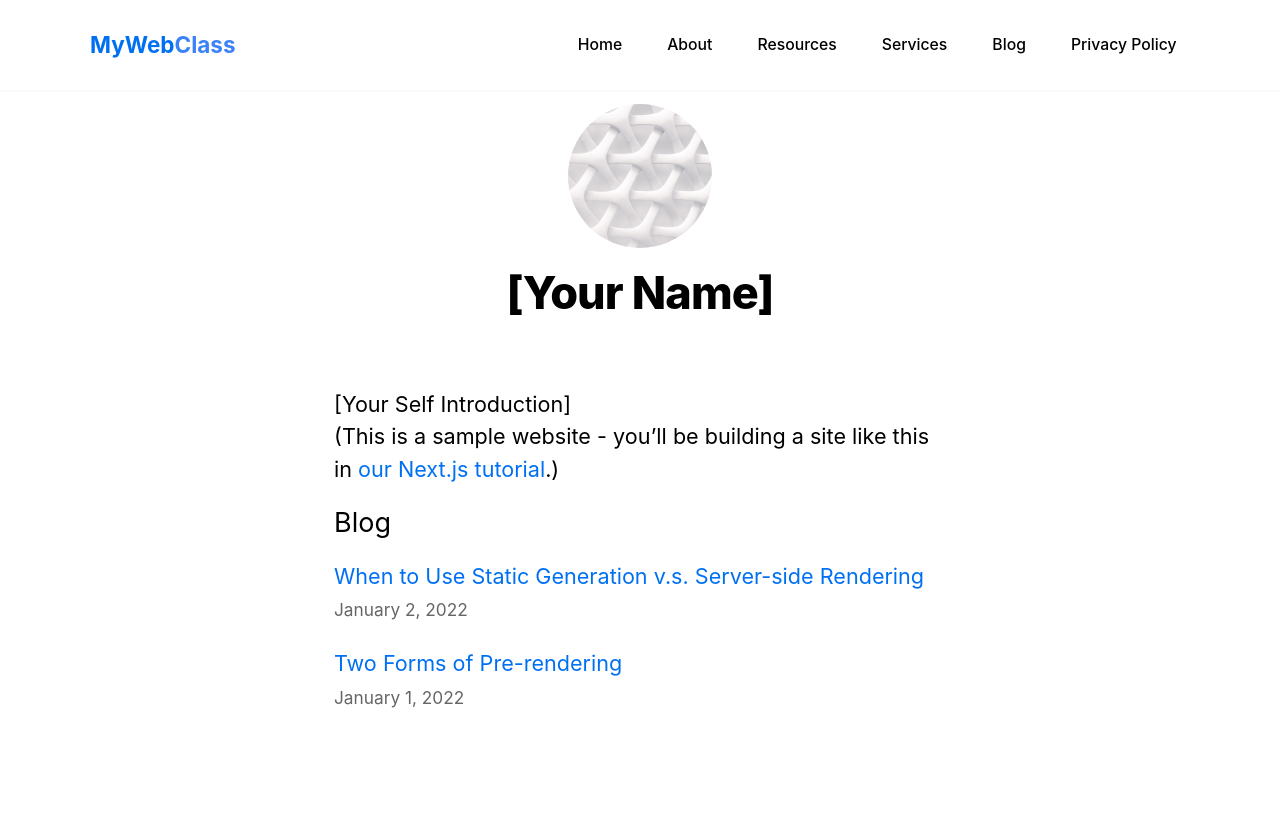
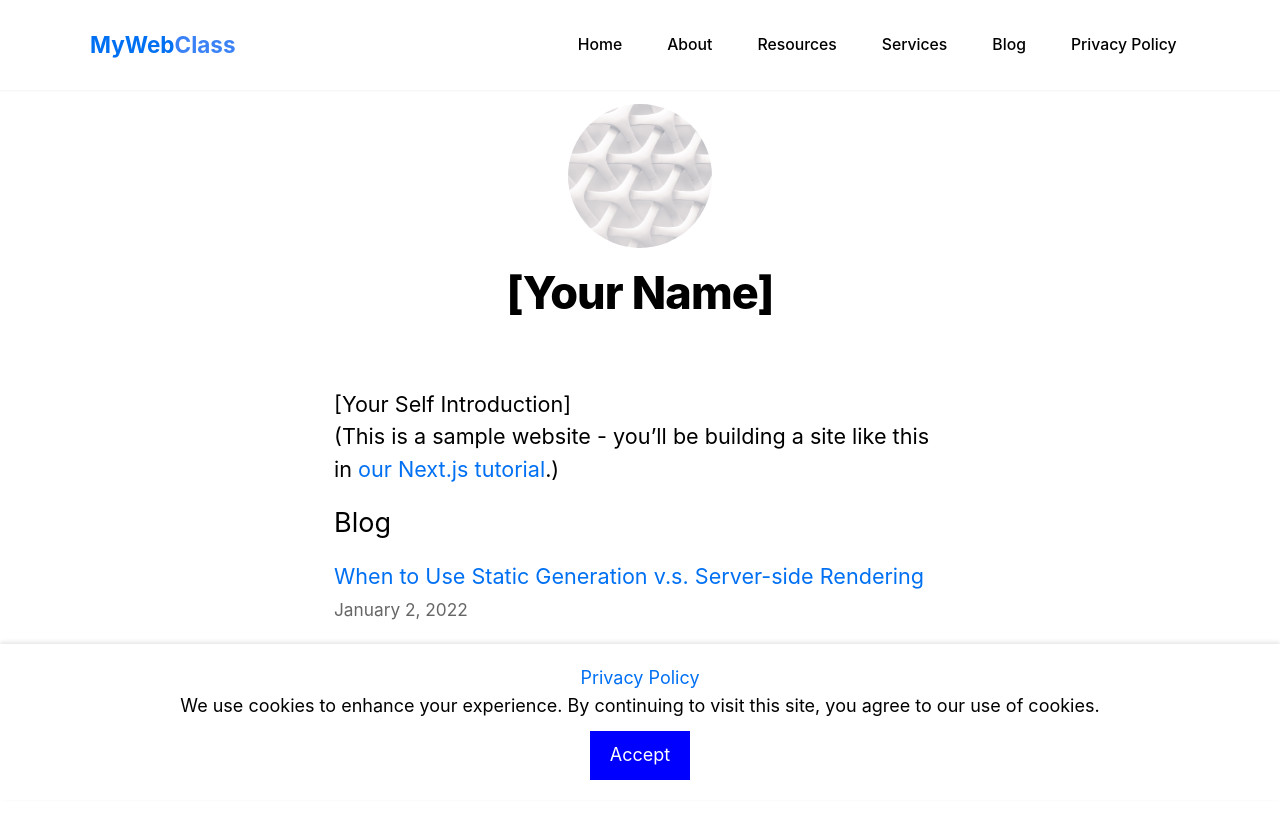
Before and after one commit to tanner666/Next.js_Website_IS601, a Next.js app: page / in a window 1280 px wide. Built offline with nearby package versions, Linux system fonts and the light colour scheme.

Commit message:
added a privacy policy pop up component

```diff
--- /dev/null
+++ b/components/privacy-pop-up.js
@@ -0,0 +1,57 @@
+// components/PrivacyPolicyPopup.js
+import React, { useState, useEffect } from 'react';
+import Cookies from 'js-cookie';
+import Link from 'next/link'
+
+const PrivacyPolicyPopup = () => {
+  const [showPopup, setShowPopup] = useState(false);
+
+  useEffect(() => {
+    const privacyPolicyAccepted = Cookies.get('privacyPolicyAccepted');
+    if (!privacyPolicyAccepted) {
+      setShowPopup(true);
+    }
+  }, []);
+
+  const handleAccept = () => {
+    Cookies.set('privacyPolicyAccepted', 'true', { expires: 365 });
+    setShowPopup(false);
+  };
+
+  return (
+    <>
+      {showPopup && (
+        <div className="popup">
+          <Link href="/privacy-policy"><h2>Privacy Policy</h2></Link>
+          <p>
+            We use cookies to enhance your experience. By continuing to visit this site, you agree to our use of cookies.
+          </p>
+          <button onClick={handleAccept}>Accept</button>
+          <style jsx>{`
+            .popup {
+              position: fixed;
+              bottom: 0;
+              left: 0;
+              right: 0;
+              background-color: white;
+              padding: 20px;
+              text-align: center;
+              box-shadow: 0 -2px 4px rgba(0, 0, 0, 0.1);
+            }
+
+            button {
+              margin-top: 10px;
+              padding: 10px 20px;
+              background-color: blue;
+              color: white;
+              border: none;
+              cursor: pointer;
+            }
+          `}</style>
+        </div>
+      )}
+    </>
+  );
+};
+
+export default PrivacyPolicyPopup;
--- a/package.json
+++ b/package.json
@@ -20,6 +20,7 @@
     "fs": "0.0.1-security",
     "glob": "^9.3.2",
     "gray-matter": "^4.0.3",
+    "js-cookie": "^3.0.5",
     "next": "latest",
     "react": "18.2.0",
     "react-dom": "18.2.0",
--- a/pages/_app.js
+++ b/pages/_app.js
@@ -1,5 +1,13 @@
+//this makes the styles and privacy policy global
 import '../styles/global.css'
+import PrivacyPolicyPopup from '../components/privacy-pop-up';
+
 
 export default function App({ Component, pageProps }) {
-  return <Component {...pageProps} />
+  return (
+    <>
+      <Component {...pageProps} />
+      <PrivacyPolicyPopup />
+    </>
+  )
 }
```
Also changed, not shown: 1 other file (tests, documents, lock files or other folders).
